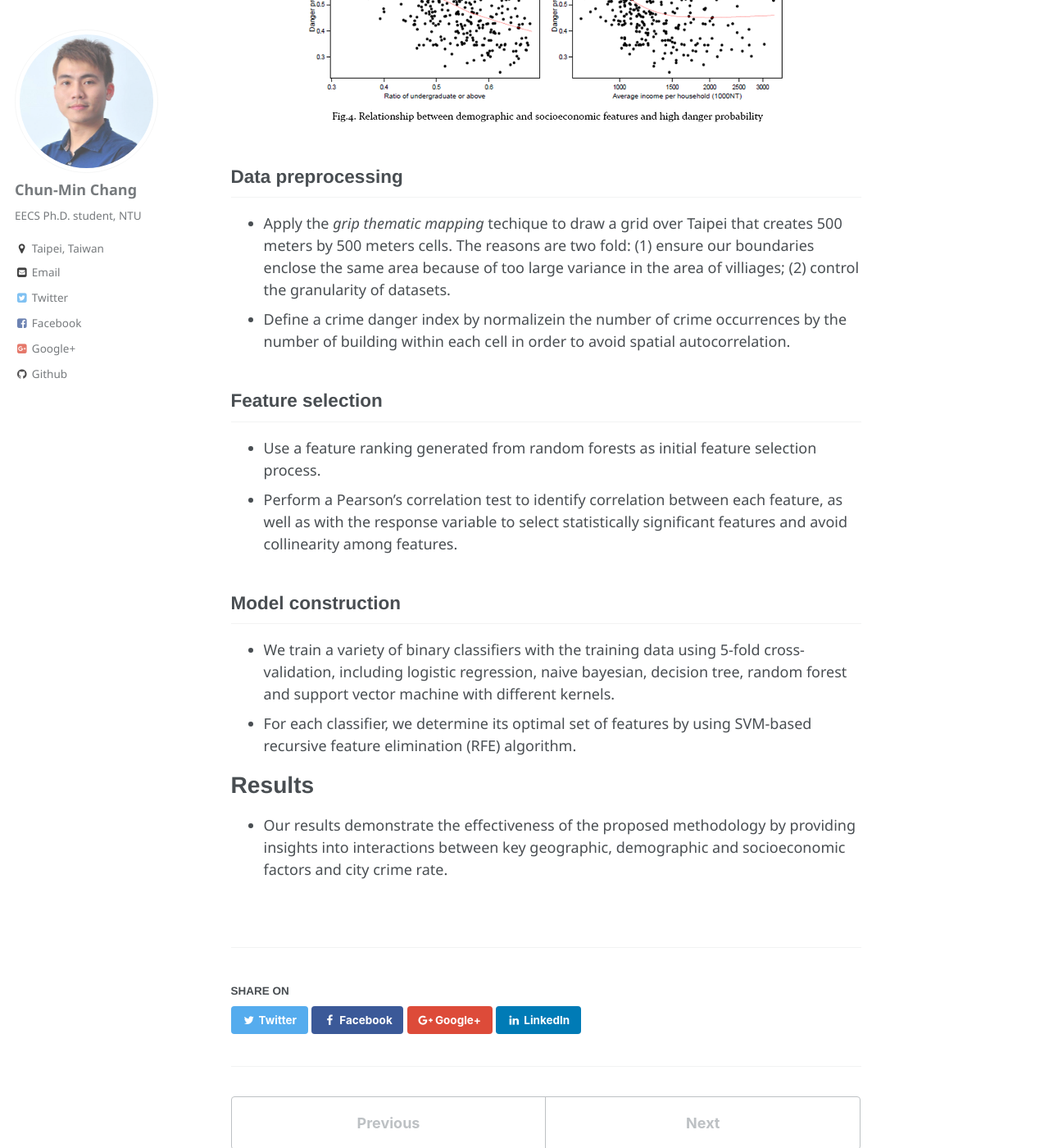
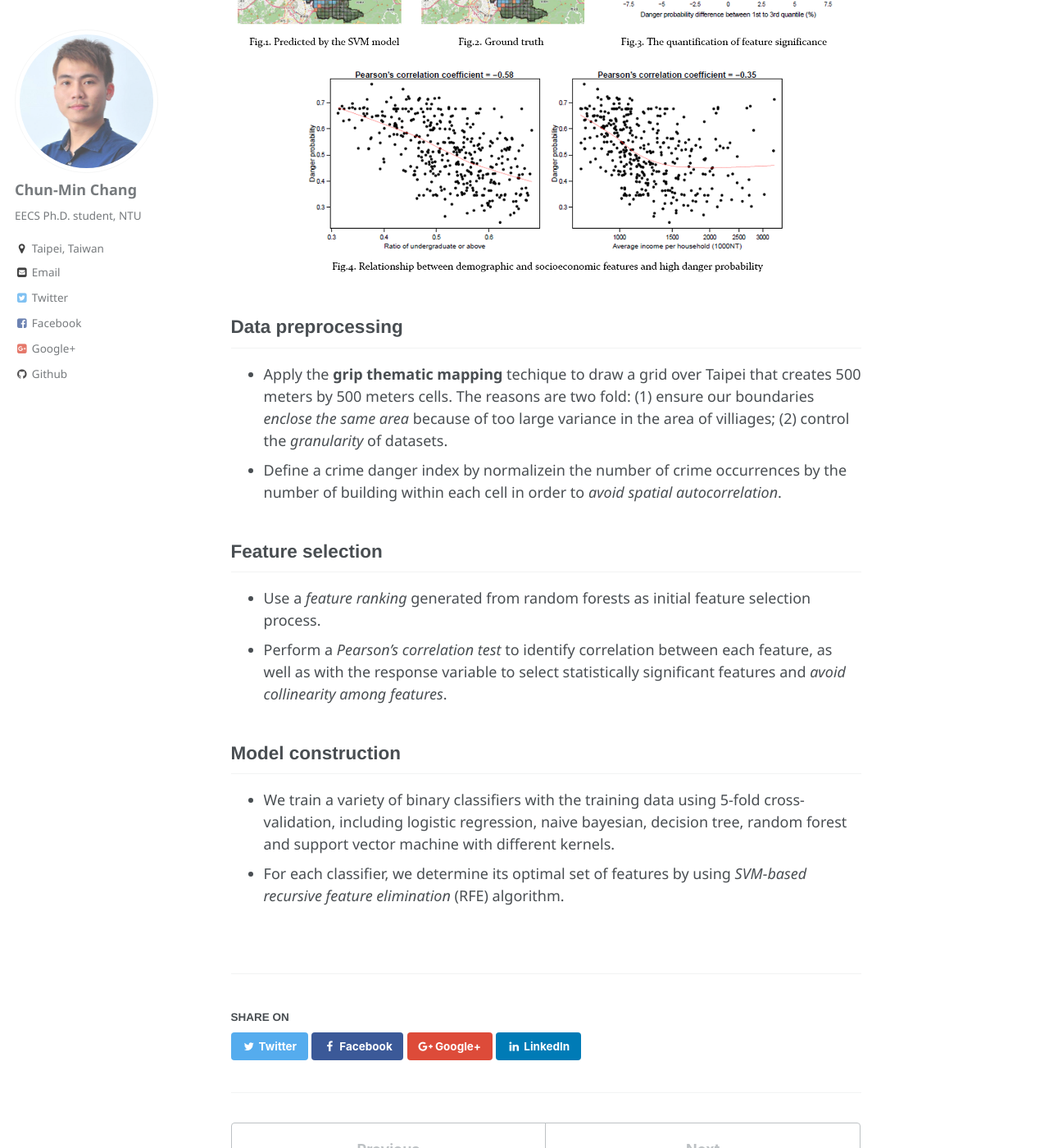
Before and after one commit to NothingHard/NothingHard.github.io, a Jekyll site: the page built from _publications/1_2017-01-12-ACIIDS17_cmc.md, in a window 1280 px wide and 1400 px high, scrolled down 896 px. Shown: the whole window at 82% size. Built offline with Jekyll 4.4.1, drawn with Linux system fonts in a browser that asks for light colours; some of the changed text lies outside the part shown.

Commit message:
ACIIDS17 done

```diff
--- a/_publications/1_2017-01-12-ACIIDS17_cmc.md
+++ b/_publications/1_2017-01-12-ACIIDS17_cmc.md
@@ -10,22 +10,23 @@
 
 <a href='http://nothinghard.github.io/files/ACIIDS17_cmc.pdf'>Download paper here</a>
 
-Our results demonstrate the effectiveness of identifying potentially dangerous locations and also provide insights into interactions between key geographic, demographic and socioeconomic factors and city crime rate. Furthermore, we quantify the significance of each feature and reveal the underlying causes of crime occurrence. This result is presented to the Taipei City officials for future government policy desicion making.
+## Abstract
+
+- In this paper, we explore underlying relationships between crimes and various geographic, demographic and socioeconomic factors. We collect 25 datasets from publicly available sources and apply machine learning techiques to build a data-driven model that is capable of characterizing crime occurrences.
+
+- Our results demonstrate the effectiveness of identifying potentially dangerous spots (AUC=0.756). Most importantly, we quantify the significance of each feature and reveal the underlying causes of crime occurrence. This result is presented to the Taipei City officials for future government policy desicion making.
 
 ![image description](../images/crime_all.png)
 
 ## Data preprocessing
 
-- Apply the *grip thematic mapping* techique to draw a grid over Taipei that creates 500 meters by 500 meters cells. The reasons are two fold: (1) ensure our boundaries enclose the same area because of too large variance in the area of villiages; (2) control the granularity of datasets.
-- Define a crime danger index by normalizein the number of crime occurrences by the number of building within each cell in order to avoid spatial autocorrelation.
+- Apply the **grip thematic mapping** techique to draw a grid over Taipei that creates 500 meters by 500 meters cells. The reasons are two fold: (1) ensure our boundaries _enclose the same area_ because of too large variance in the area of villiages; (2) control the _granularity_ of datasets.
+- Define a crime danger index by normalizein the number of crime occurrences by the number of building within each cell in order to _avoid spatial autocorrelation_.
 
 ## Feature selection
-- Use a feature ranking generated from random forests as initial feature selection process.
-- Perform a Pearson's correlation test to identify correlation between each feature, as well as with the response variable to select statistically significant features and avoid collinearity among features.
+- Use a _feature ranking_ generated from random forests as initial feature selection process.
+- Perform a _Pearson's correlation test_ to identify correlation between each feature, as well as with the response variable to select statistically significant features and _avoid collinearity among features_.
 
 ## Model construction
 - We train a variety of binary classifiers with the training data using 5-fold cross-validation, including logistic regression, naive bayesian, decision tree, random forest and support vector machine with different kernels.
-- For each classifier, we determine its optimal set of features by using SVM-based recursive feature elimination (RFE) algorithm.
-
-# Results
--  Our results demonstrate the effectiveness of the proposed methodology by providing insights into interactions between key geographic, demographic and socioeconomic factors and city crime rate.
+- For each classifier, we determine its optimal set of features by using _SVM-based recursive feature elimination_ (RFE) algorithm.
```
